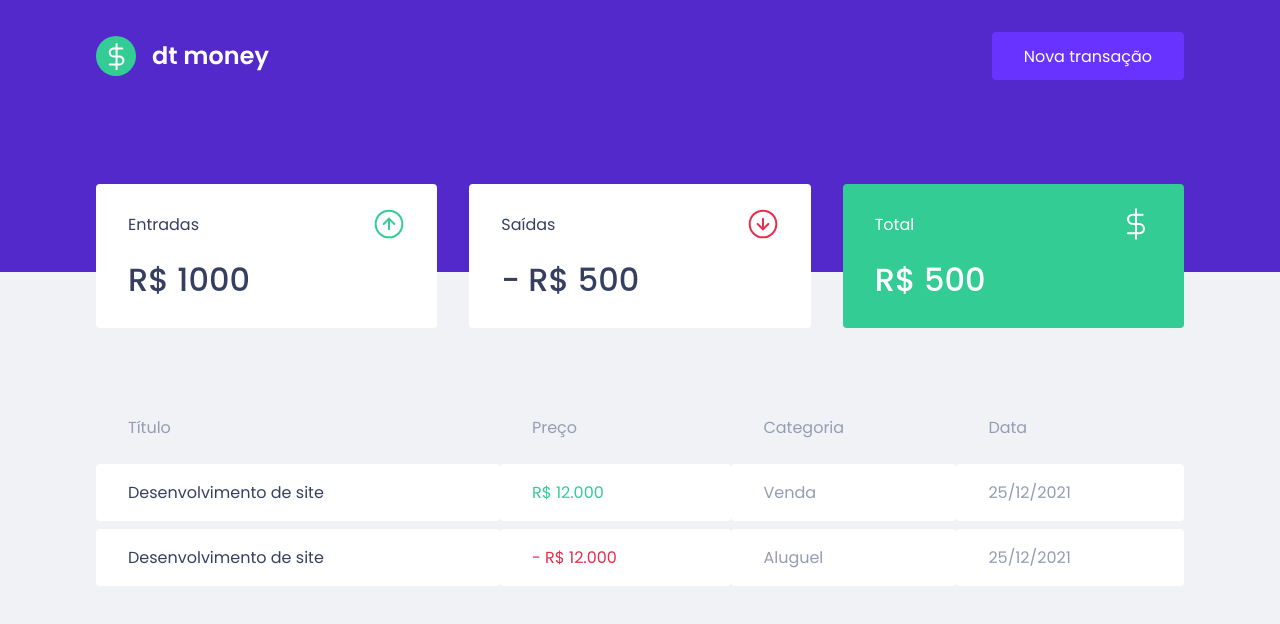
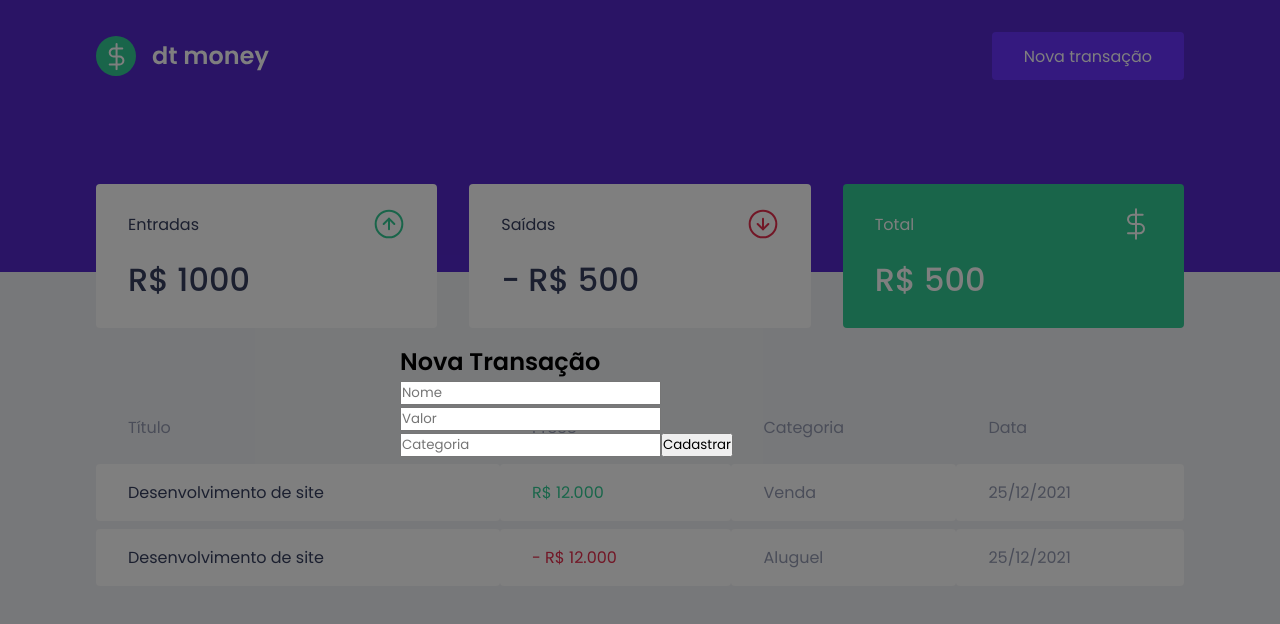
Before and after one commit to Arlin-Mafra/dtmoney, a React (Create React App) app: page / in a window 1280 px wide. Both pictures are taken after a click on the button "Nova transação". Shown: the top 624 px of the page. Built offline with nearby package versions, Linux system fonts and the light colour scheme; no server answers; what miragejs would draw is missing.

Commit message:
create modal

```diff
--- a/package.json
+++ b/package.json
@@ -7,7 +7,8 @@
     "react": "^17.0.2",
     "react-dom": "^17.0.2",
     "react-scripts": "5.0.0",
-    "web-vitals": "^2.1.2"
+    "web-vitals": "^2.1.2",
+    "react-modal": "^3.14.4"
   },
   "devDependencies": {
     "@testing-library/jest-dom": "^5.16.1",
@@ -17,6 +18,7 @@
     "@types/node": "^16.11.17",
     "@types/react": "^17.0.38",
     "@types/react-dom": "^17.0.11",
+    "@types/react-modal": "^3.13.1",
     "@types/styled-components": "^5.1.18",
     "miragejs": "^0.1.43",
     "styled-components": "^5.3.3",
--- a/src/App.tsx
+++ b/src/App.tsx
@@ -2,6 +2,9 @@ import { Dashboard } from "./components/Dashboard";
 import { Header } from "./components/Header";
 import { GlobalStyle } from "./styles/global";
 import { createServer } from "miragejs";
+import Modal from "react-modal";
+import { useState } from "react";
+import { NewTransactionModal } from "./components/NewTransactionModal";
 
 createServer({
   routes() {
@@ -17,11 +20,26 @@ createServer({
   },
 });
 
+Modal.setAppElement("#root");
+
 export function App() {
+  const [isNewTransactionModalOpen, setIsNewTransactionModalOpen] =
+    useState(false);
+
+  function handleOpenNewTransactionModal() {
+    setIsNewTransactionModalOpen(true);
+  }
+  function handleCloseNewTransactionModal() {
+    setIsNewTransactionModalOpen(false);
+  }
   return (
     <>
-      <Header />
+      <Header onOpenNewTransactionModal={handleOpenNewTransactionModal} />
       <Dashboard />
+      <NewTransactionModal
+        isOpen={isNewTransactionModalOpen}
+        onRequestClose={handleCloseNewTransactionModal}
+      />
       <GlobalStyle />
     </>
   );
--- a/src/components/Dashboard/index.tsx
+++ b/src/components/Dashboard/index.tsx
@@ -1,4 +1,3 @@
-import React from "react";
 import { Summary } from "../Summary";
 import { TransactionsTable } from "../TransactionsTable";
 
--- a/src/components/Header/index.tsx
+++ b/src/components/Header/index.tsx
@@ -1,12 +1,18 @@
 import logoSvg from "../../assets/logo.svg";
 import { Container, Content } from "./styles";
 
-export function Header() {
+interface HeaderProps {
+  onOpenNewTransactionModal: () => void;
+}
+
+export function Header({ onOpenNewTransactionModal }: HeaderProps) {
   return (
     <Container>
       <Content>
         <img src={logoSvg} alt="dt money" />
-        <button type="button">Nova transação</button>
+        <button type="button" onClick={onOpenNewTransactionModal}>
+          Nova transação
+        </button>
       </Content>
     </Container>
   );
--- /dev/null
+++ b/src/components/NewTransactionModal/index.tsx
@@ -0,0 +1,26 @@
+import Modal from "react-modal";
+import { Container } from "./styles";
+
+interface ModalProps {
+  isOpen: boolean;
+  onRequestClose: () => void;
+}
+
+export function NewTransactionModal({ isOpen, onRequestClose }: ModalProps) {
+  return (
+    <Modal
+      isOpen={isOpen}
+      onRequestClose={onRequestClose}
+      overlayClassName="react-modal-overlay"
+      className="react-modal-content"
+    >
+      <Container>
+        <h2> Nova Transação</h2>
+        <input type="text" placeholder="Nome" />
+        <input type="number" placeholder="Valor" />
+        <input type="text" placeholder="Categoria" />
+        <button type="submit">Cadastrar</button>
+      </Container>
+    </Modal>
+  );
+}
--- /dev/null
+++ b/src/components/NewTransactionModal/styles.ts
@@ -0,0 +1,5 @@
+import styled from 'styled-components';
+
+export const Container = styled.div`
+
+`;
--- a/src/styles/global.ts
+++ b/src/styles/global.ts
@@ -59,6 +59,28 @@ button{
     cursor: not-allowed;
 }
 
+.react-modal-overlay{
+    background: rgba(0,0,0,0.5);
+
+    position: fixed;
+    top: 0;
+    bottom: 0;
+    right: 0;
+    left: 0;
+
+    display: flex;
+    justify-content: center;
+    align-items: center;
+}
+.react-modal-content{
+    width: 100%;
+    max-width: 576px;
+    position: relative;
+    padding: 3rem;
+    background: var(---background);
+    border-radius: 0.25rem;
+}
+
 
 
 `;
```
Also changed, not shown: 1 other file (tests, documents, lock files or other folders).
